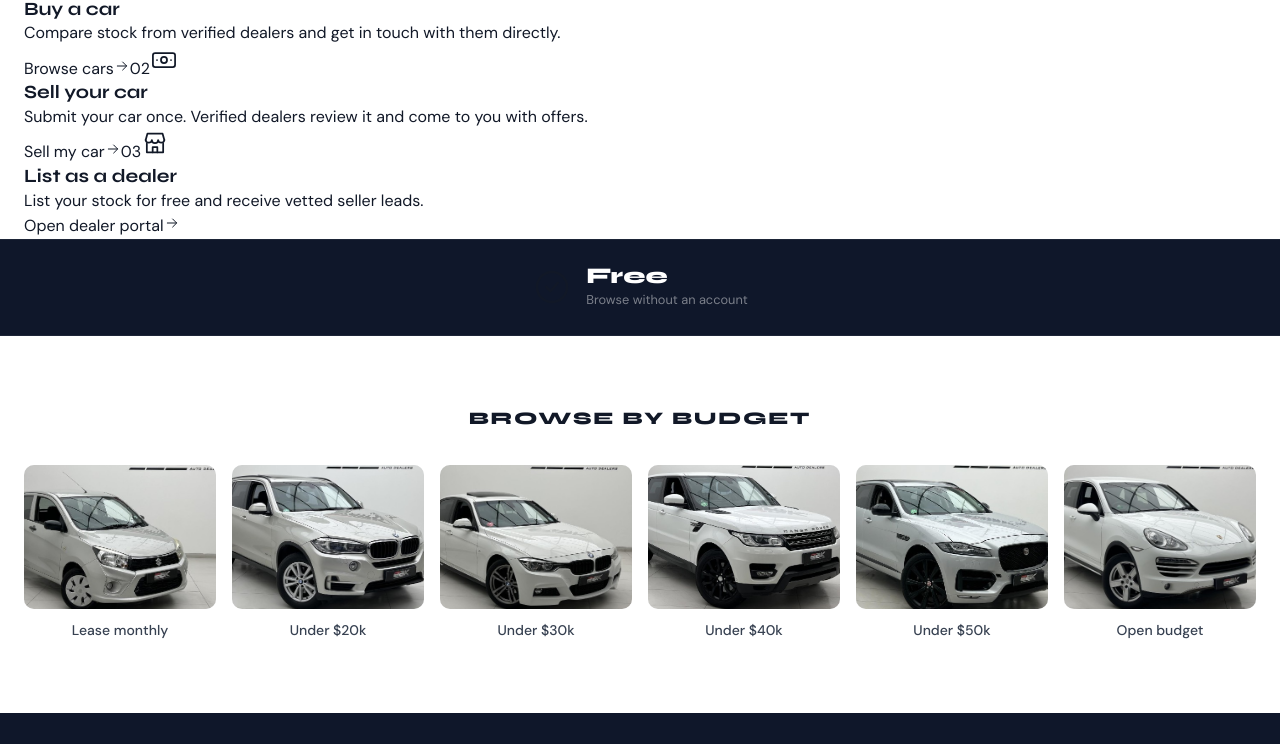
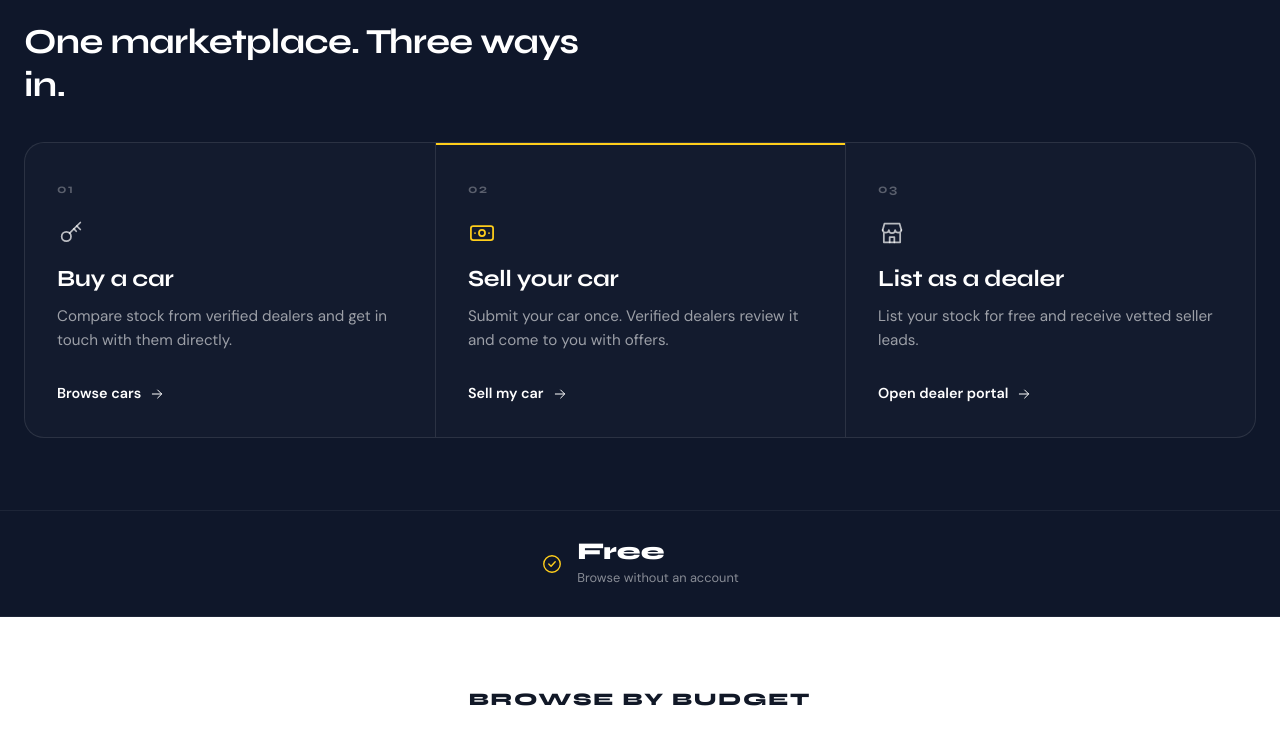
Before and after one commit to Mrpayforshi/TauraNesuMarketplace, a Next.js app: page / in a window 1280 px wide. Shown: the part 815-1559 px from the top of the page. Built offline with nearby package versions, Linux system fonts and the light colour scheme; no server answers; the database is empty.

Commit message:
Revise styles for paths and stats bar
Refactor CSS styles for paths and stats bar, updating layout and hover effects.

```diff
--- a/src/app/home.module.css
+++ b/src/app/home.module.css
@@ -161,116 +161,118 @@
 }
 .heroPill:hover { background: rgba(255,255,255,0.2); color: #fff; }
 
-/* ── I WANT TO ── */
-.intentSection {
+/* ── CHOOSE YOUR PATH ──
+   One bordered panel split by hairlines instead of three separate cards.
+   Single accent colour (brand yellow); no tinted icon tiles, no per-role
+   button colours. */
+.paths {
   background: var(--navy);
-  padding: 64px 0;
+  padding: 88px 0 72px;
 }
 
-.intentLabel {
-  text-align: center;
-  color: rgba(255,255,255,0.45);
-  font-size: 0.875rem;
-  letter-spacing: 0.05em;
-  margin-bottom: 24px;
+.pathsHead {
+  max-width: 560px;
+  margin-bottom: 36px;
 }
 
-.intentGrid {
+.pathsTitle {
+  font-family: 'Syne', sans-serif;
+  font-weight: 700;
+  font-size: clamp(1.6rem, 3vw, 2.2rem);
+  letter-spacing: -0.02em;
+  color: #fff;
+}
+
+.pathsGrid {
   display: grid;
   grid-template-columns: repeat(3, 1fr);
-  gap: 16px;
+  border: 1px solid rgba(255,255,255,0.1);
+  border-radius: 20px;
+  overflow: hidden;
+  background: rgba(255,255,255,0.02);
 }
 
-.intentCard {
-  background: rgba(255,255,255,0.04);
-  border: 1px solid rgba(255,255,255,0.08);
-  border-radius: var(--radius-lg);
-  padding: 28px 24px;
+.path {
+  position: relative;
   display: flex;
   flex-direction: column;
-  gap: 10px;
-  transition: border-color 0.2s;
-}
-.intentCard:hover { border-color: rgba(255,255,255,0.18); }
-
-.intentCardFeatured {
-  background: rgba(100,0,40,0.45);
-  border-color: rgba(236,72,153,0.25);
+  gap: 12px;
+  padding: 36px 32px 32px;
+  color: #fff;
+  transition: background 0.25s ease;
 }
 
-.intentIcon {
-  width: 44px;
-  height: 44px;
-  border-radius: 10px;
-  display: flex;
-  align-items: center;
-  justify-content: center;
+.path + .path { border-left: 1px solid rgba(255,255,255,0.1); }
+
+/* Accent rule along the top: always on for the primary path, grows in on hover for the rest */
+.path::before {
+  content: '';
+  position: absolute;
+  top: 0;
+  left: 0;
+  right: 0;
+  height: 2px;
+  background: var(--blue);
+  transform: scaleX(0);
+  transform-origin: left;
+  transition: transform 0.35s cubic-bezier(0.22, 1, 0.36, 1);
+}
+.pathPrimary::before { transform: scaleX(1); }
+.path:hover::before,
+.path:focus-visible::before { transform: scaleX(1); }
+
+.path:hover,
+.path:focus-visible { background: rgba(255,255,255,0.045); }
+.path:focus-visible { outline: 2px solid var(--blue); outline-offset: -2px; }
+
+.pathIndex {
+  font-family: 'Syne', sans-serif;
+  font-weight: 700;
+  font-size: 0.8rem;
+  letter-spacing: 0.12em;
+  color: rgba(255,255,255,0.3);
 }
 
-.intentTitle {
+.pathIcon {
+  color: rgba(255,255,255,0.7);
+  margin-top: 8px;
+  transition: color 0.25s ease;
+}
+.path:hover .pathIcon,
+.path:focus-visible .pathIcon,
+.pathPrimary .pathIcon { color: var(--blue); }
+
+.pathName {
   font-family: 'Syne', sans-serif;
   font-weight: 700;
-  font-size: 1.1rem;
-  color: #fff;
-  margin-top: 4px;
+  font-size: 1.45rem;
+  letter-spacing: -0.01em;
+  margin-top: 6px;
 }
 
-.intentDesc {
-  color: rgba(255,255,255,0.55);
-  font-size: 0.875rem;
-  line-height: 1.5;
+.pathDesc {
+  color: rgba(255,255,255,0.58);
+  font-size: 0.95rem;
+  line-height: 1.55;
+  max-width: 34ch;
 }
 
-.intentBtnBlue {
-  display: inline-block;
-  margin-top: 8px;
-  background: var(--blue);
-  color: #0F172A;
+.pathCta {
+  display: inline-flex;
+  align-items: center;
+  gap: 8px;
+  margin-top: auto;
+  padding-top: 18px;
   font-weight: 600;
-  font-size: 0.875rem;
-  padding: 10px 18px;
-  border-radius: 8px;
-  transition: background 0.15s;
-  align-self: flex-start;
-}
-.intentBtnBlue:hover { background: var(--blue-dark); }
-
-.intentBtnPink {
-  display: inline-block;
-  margin-top: 8px;
-  background: #ec4899;
+  font-size: 0.9rem;
   color: #fff;
-  font-weight: 600;
-  font-size: 0.875rem;
-  padding: 10px 18px;
-  border-radius: 8px;
-  transition: background 0.15s;
-  align-self: flex-start;
-}
-.intentBtnPink:hover { background: #db2777; }
-
-.intentBtnTeal {
-  display: inline-block;
-  margin-top: 8px;
-  background: #059669;
-  color: #fff;
-  font-weight: 600;
-  font-size: 0.875rem;
-  padding: 10px 18px;
-  border-radius: 8px;
-  transition: background 0.15s;
-  align-self: flex-start;
-}
-.intentBtnTeal:hover { background: #047857; }
-
-.intentFootnote {
-  text-align: center;
-  color: rgba(255,255,255,0.3);
-  font-size: 0.8rem;
-  margin-top: 20px;
 }
 
-/* ── STATS BAR ── */
+.pathArrow { transition: transform 0.25s ease; }
+.path:hover .pathArrow,
+.path:focus-visible .pathArrow { transform: translateX(5px); }
+
+/* ── STATS BAR (live numbers) ── */
 .statsBar {
   background: var(--navy);
   border-top: 1px solid rgba(255,255,255,0.06);
@@ -278,7 +280,7 @@
   display: flex;
   align-items: center;
   justify-content: center;
-  padding: 24px;
+  padding: 28px 24px;
 }
 
 .statItem {
@@ -288,38 +290,29 @@
   padding: 0 48px;
 }
 
+/* Hairline between any visible items, so hiding one never leaves a stray divider */
+.statItem + .statItem { border-left: 1px solid rgba(255,255,255,0.1); }
+
 .statIcon {
-  width: 40px;
-  height: 40px;
-  border-radius: 10px;
-  display: flex;
-  align-items: center;
-  justify-content: center;
+  color: var(--blue);
   flex-shrink: 0;
 }
 
 .statNum {
   display: block;
   font-family: 'Syne', sans-serif;
-  font-size: 1.4rem;
+  font-size: 1.5rem;
   font-weight: 800;
   color: #fff;
   line-height: 1.1;
+  font-variant-numeric: tabular-nums;
 }
-
-.statNumGreen { color: #34d399; }
 
 .statLabel {
   display: block;
   font-size: 0.8rem;
-  color: rgba(255,255,255,0.45);
+  color: rgba(255,255,255,0.5);
   margin-top: 2px;
-}
-
-.statDivider {
-  width: 1px;
-  height: 40px;
-  background: rgba(255,255,255,0.1);
 }
 
 /* ── BROWSE BY BUDGET ── */
@@ -399,11 +392,16 @@
 }
 
 .viewAll {
+  display: inline-flex;
+  align-items: center;
+  gap: 6px;
   color: var(--blue);
   font-size: 0.875rem;
   font-weight: 500;
   transition: opacity 0.15s;
 }
+.viewAllArrow { transition: transform 0.2s ease; }
+.viewAll:hover .viewAllArrow { transform: translateX(3px); }
 .viewAll:hover { opacity: 0.75; }
 
 .listingsGrid {
@@ -654,8 +652,8 @@
 }
 
 .sellArrow {
+  display: flex;
   color: rgba(255,255,255,0.35);
-  font-size: 1.2rem;
   margin-top: 16px;
   flex-shrink: 0;
 }
@@ -749,6 +747,12 @@
 }
 .footerLink:hover { color: #fff; }
 
+.footerPriceGrid {
+  display: grid;
+  grid-template-columns: 1fr 1fr;
+  gap: 10px 20px;
+}
+
 .footerBottom {
   position: relative;
   margin-top: 48px;
@@ -797,8 +801,12 @@
 @media (max-width: 1024px) {
   .container { padding: 0 20px; }
 
-  .intentGrid { grid-template-columns: repeat(2, 1fr); }
-  .intentCardFeatured { grid-column: span 2; }
+  .paths { padding: 64px 0 56px; }
+  .pathsGrid { grid-template-columns: 1fr; }
+  .path + .path { border-left: none; border-top: 1px solid rgba(255,255,255,0.1); }
+  .path { padding: 28px 24px; }
+  .pathCta { padding-top: 6px; margin-top: 4px; }
+  .statItem { padding: 0 32px; }
 
   .budgetGrid { grid-template-columns: repeat(3, 1fr); }
   .listingsGrid { grid-template-columns: repeat(3, 1fr); }
@@ -835,10 +843,9 @@
   .heroPills { gap: 6px; }
   .heroPill { font-size: 0.75rem; padding: 5px 12px; }
 
-  /* I want to */
-  .intentSection { padding: 40px 0; }
-  .intentGrid { grid-template-columns: 1fr; }
-  .intentCardFeatured { grid-column: span 1; }
+  /* Paths */
+  .paths { padding: 48px 0 40px; }
+  .pathsHead { margin-bottom: 24px; }
 
   /* Stats bar */
   .statsBar {
@@ -848,7 +855,7 @@
     padding: 20px 16px;
   }
   .statItem { padding: 0; flex: 1 1 45%; }
-  .statDivider { display: none; }
+  .statItem + .statItem { border-left: none; }
 
   /* Budget / listings / body type grids */
   .budgetSection, .listingsSection, .bodyTypeSection { padding: 40px 0; }
```
